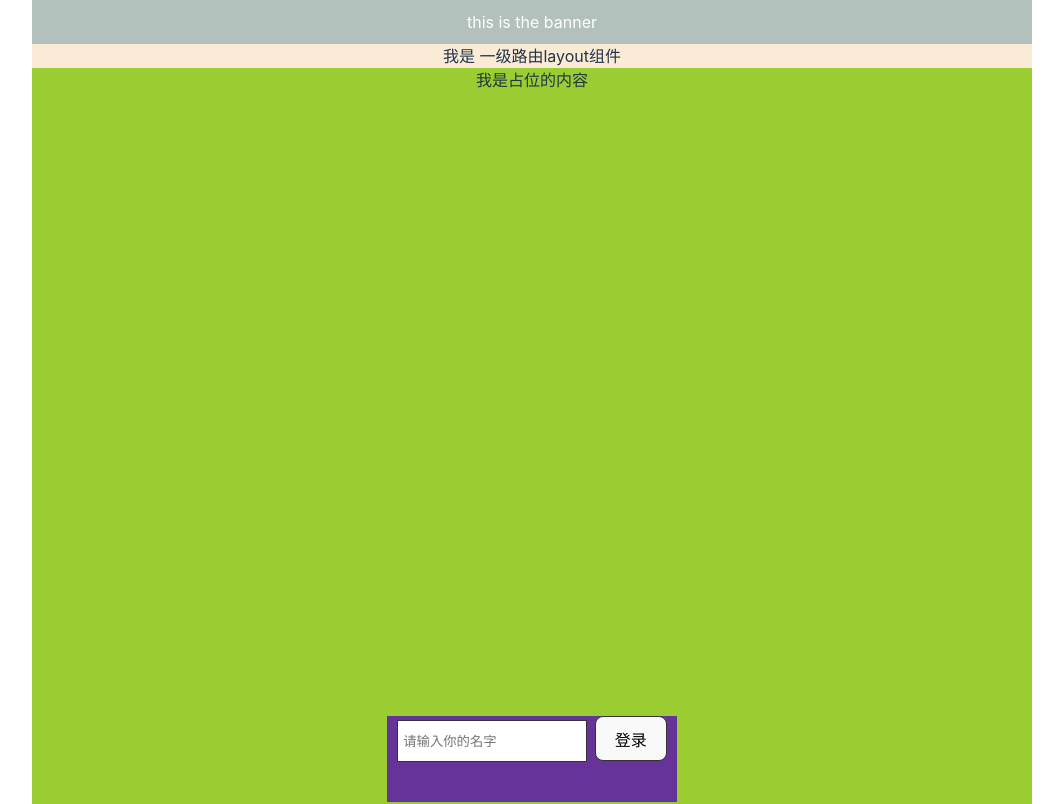
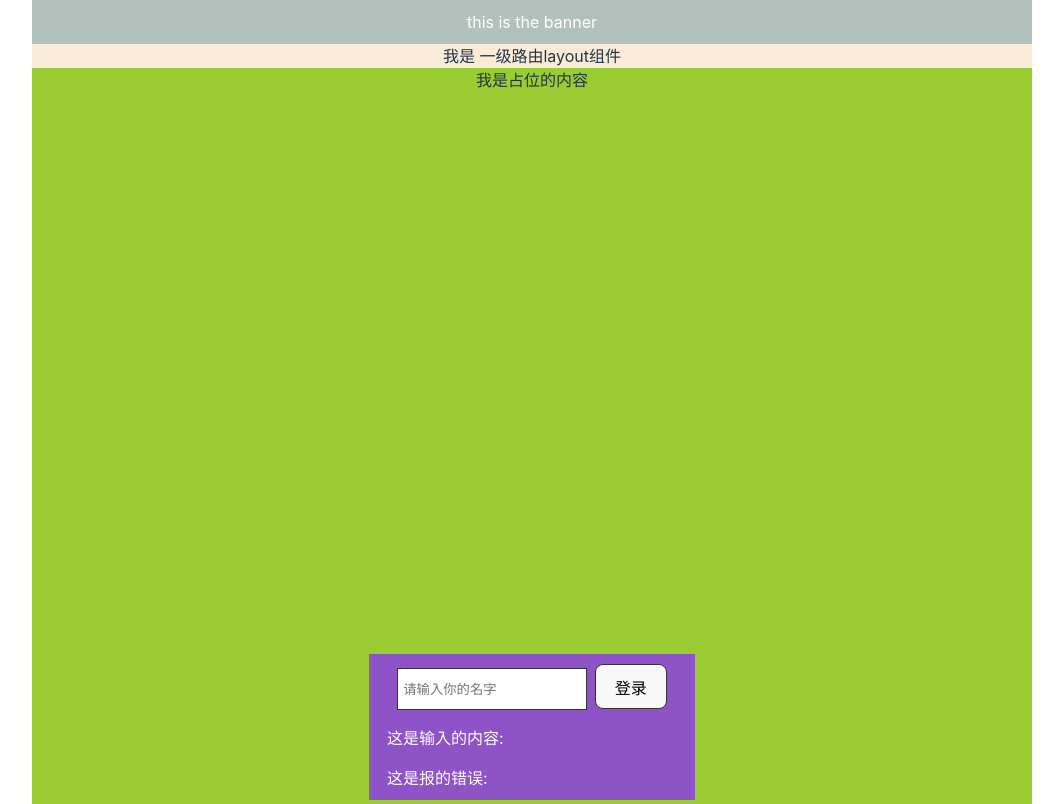
Before and after one commit to liyahuan/react-be-demo, a React (Vite) app: page / in a window 1280 px wide. Shown: the top 804 px of the page, without its empty margins (108-1171 px from the left). Built offline with nearby package versions, Linux system fonts and the light colour scheme.

Commit message:
feat: 优化了正则判断，优化了form的UI

```diff
--- a/src/pages/Layout/index.tsx
+++ b/src/pages/Layout/index.tsx
@@ -10,7 +10,8 @@ function Layout (){
   const navRef = useRef(null);
   function handlebuttonClick(){
     event?.preventDefault();
-    if(/^\s*$/.test(name)){
+    // if(/^\s*$/.test(name)){
+    if(!(/^liyahuan$/.test(name))){
        console.log('请给input框输入文字')
        setError('Good guess but a wrong answer. Try again!')
     } else{
@@ -76,8 +77,8 @@ function Layout (){
         <form action="" ref={formRef}>
           <input type="password" value={name} onChange={e => setName(e.target.value)} placeholder="请输入你的名字" />
           <button onClick={handlebuttonClick}>登录</button>
-          <p className="text">{name}</p>
-          <p className="error">{error}</p>
+          <p className="text" style={{'color':'white'}}>这是输入的内容: {name}</p>
+          <p className="error" style={{'color':'white'}}>这是报的错误:  {error}</p>
         </form>
       </div>
       <div style={{height:'900px', background:'orange',width:'100%'}}>我是占位的内容</div>
--- a/src/pages/Layout/layout.css
+++ b/src/pages/Layout/layout.css
@@ -18,11 +18,12 @@ nav{
 }
 form{
     margin-top: 3rem;
-    background-color: rebeccapurple;
-    width: 290px;
+    background-color: rgb(141, 83, 199);
+    min-width: 290px;
+    padding:10px 18px;
 }
 .formWrapper{
-    height: 132px;
+    min-height: 132px;
     transition: all 4s ease;
 }
 .fixedForm{
@@ -48,7 +49,11 @@ button{
         border-color: white !important;
     }
 }
+.text{
+    text-align: left;
+}
 .error{
     height: 1.5em;
     margin-bottom: 0;
+    text-align: left;
 }
```
Also changed, not shown: Study.txt.
